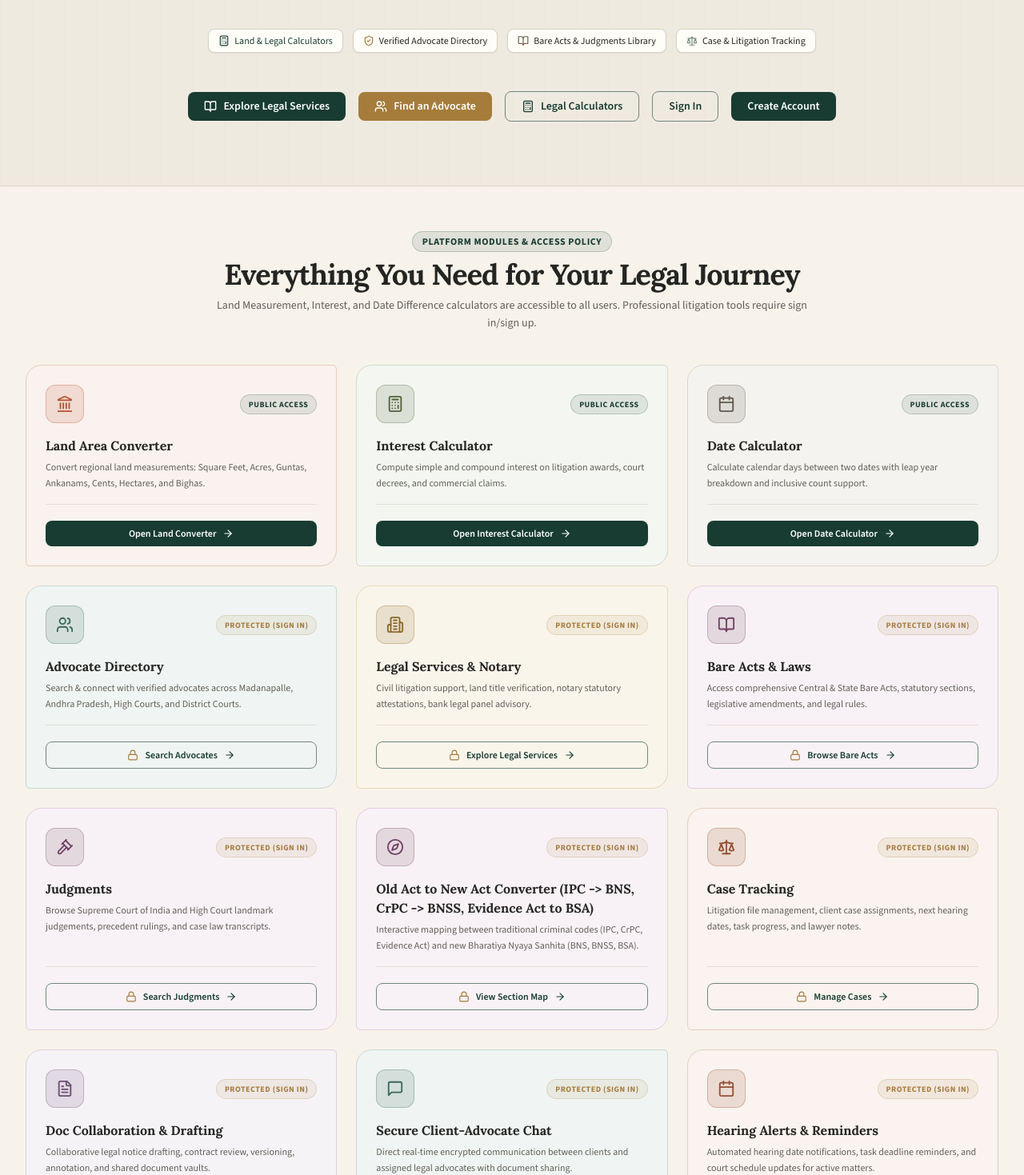
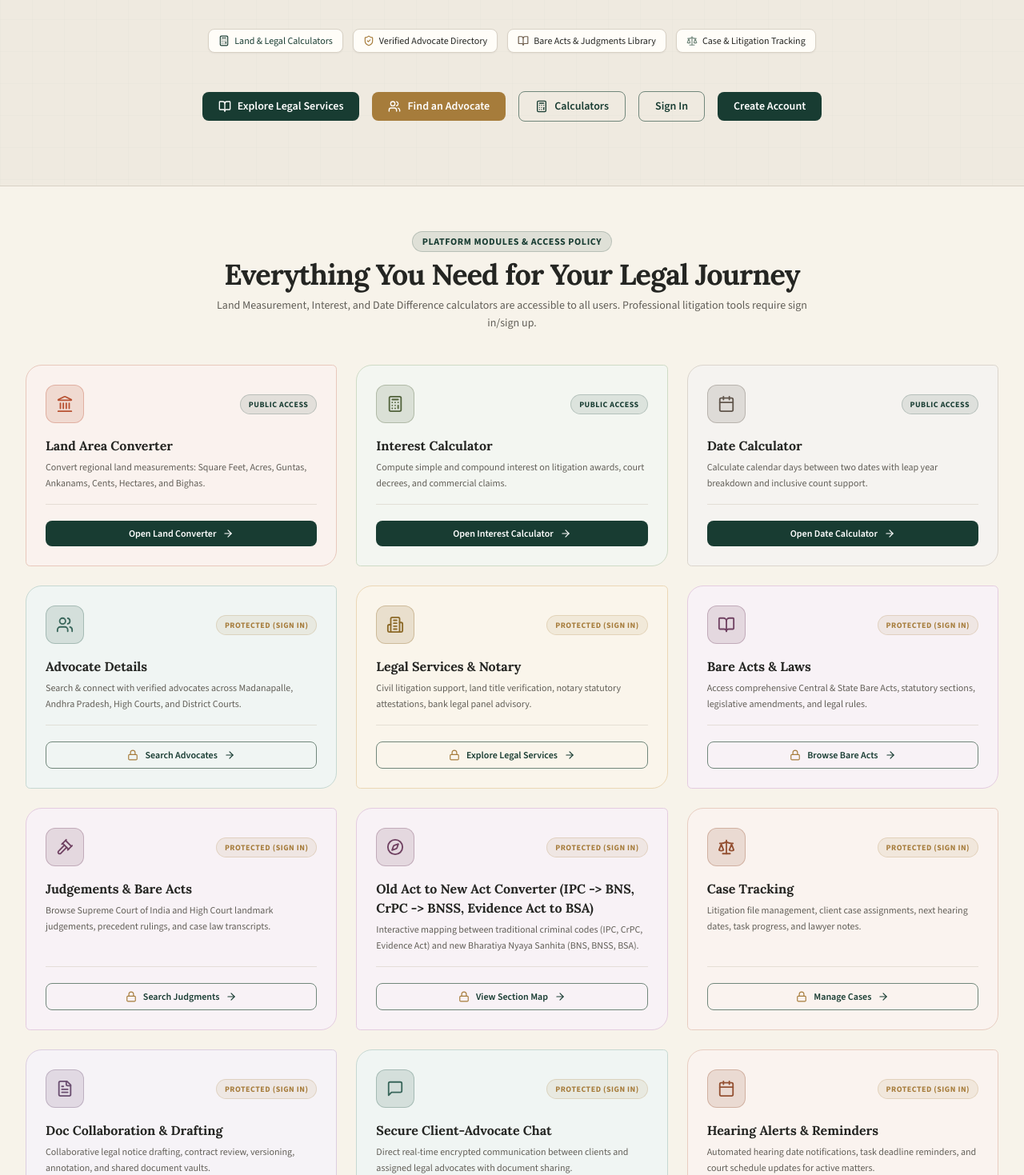
Before and after one commit to charithasree13/unified_legal_system, a React (Vite) app in the folder client/: page /dashboard in a window 1280 px wide. Shown: the part 481-1950 px from the top of the page at 80% size. Built offline with nearby package versions, Linux system fonts and the light colour scheme; no server answers.

Commit message:
rename module display names to Advocate Details, Judgements & Bare Acts, Case Details, and Calculators

```diff
--- a/client/src/App.tsx
+++ b/client/src/App.tsx
@@ -190,7 +190,7 @@ export const App: React.FC = () => {
           <Route
             path="directory"
             element={
-              <ProtectedRoute featureName="Advocate Directory">
+              <ProtectedRoute featureName="Advocate Details">
                 <Directory />
               </ProtectedRoute>
             }
@@ -327,7 +327,7 @@ export const App: React.FC = () => {
           <Route
             path="projects"
             element={
-              <ProtectedRoute featureName="Case & Project Management">
+              <ProtectedRoute featureName="Case Details">
                 <Projects />
               </ProtectedRoute>
             }
--- a/client/src/components/FooterSection.tsx
+++ b/client/src/components/FooterSection.tsx
@@ -131,12 +131,12 @@ export const FooterSection: React.FC = () => {
             <ul className="space-y-2">
               <li>
                 <Link to="/directory" className="hover:text-[#C7A45A] transition-colors flex items-center gap-1">
-                  <span>Advocate Directory</span>
+                  <span>Advocate Details</span>
                 </Link>
               </li>
               <li>
                 <Link to="/calculators" className="hover:text-[#C7A45A] transition-colors flex items-center gap-1">
-                  <span>Court Fee & Land Calculators</span>
+                  <span>Calculators</span>
                 </Link>
               </li>
               <li>
@@ -156,7 +156,7 @@ export const FooterSection: React.FC = () => {
               </li>
               <li>
                 <Link to="/judgements" className="hover:text-[#C7A45A] transition-colors flex items-center gap-1">
-                  <span>Supreme & High Court Judgments</span>
+                  <span>Judgements & Bare Acts</span>
                 </Link>
               </li>
               {canAccessConverter && (
--- a/client/src/components/PortalOverview.tsx
+++ b/client/src/components/PortalOverview.tsx
@@ -116,7 +116,7 @@ export const PortalOverview: React.FC<PortalOverviewProps> = ({ stats, loadingSt
         },
         {
           id: 'directory',
-          title: 'Advocate Directory',
+          title: 'Advocate Details',
           description: 'Access the complete advocate directory database, manage verified badges and practitioner profiles.',
           tag: 'Directory Hub',
           icon: Users,
@@ -125,7 +125,7 @@ export const PortalOverview: React.FC<PortalOverviewProps> = ({ stats, loadingSt
         },
         {
           id: 'judgements',
-          title: 'Judgements & Bare Acts Repository',
+          title: 'Judgements & Bare Acts',
           description: 'Browse, search, and audit all indexed landmark judgements, case laws, central & state acts.',
           tag: 'Legal Library',
           icon: Gavel,
@@ -134,7 +134,7 @@ export const PortalOverview: React.FC<PortalOverviewProps> = ({ stats, loadingSt
         },
         {
           id: 'projects',
-          title: 'Case Projects Management',
+          title: 'Case Details',
           description: 'Overview of platform-wide litigation projects, active client-advocate mappings, and task progress.',
           tag: 'System Cases',
           icon: Scale,
@@ -143,7 +143,7 @@ export const PortalOverview: React.FC<PortalOverviewProps> = ({ stats, loadingSt
         },
         {
           id: 'calculators',
-          title: 'Calculators Engine',
+          title: 'Calculators',
           description: 'Audit and test state court fee calculators, ad-valorem suit formulas, and land conversion utilities.',
           tag: 'Utility Engine',
           icon: Calculator,
@@ -247,7 +247,7 @@ export const PortalOverview: React.FC<PortalOverviewProps> = ({ stats, loadingSt
         },
         {
           id: 'projects',
-          title: 'Case Projects & Tracking',
+          title: 'Case Details',
           description: 'Manage active cases, client assignments, hearing calendars, task milestones, and litigation notes.',
           tag: 'Active Practice',
           icon: Scale,
@@ -256,7 +256,7 @@ export const PortalOverview: React.FC<PortalOverviewProps> = ({ stats, loadingSt
         },
         {
           id: 'directory',
-          title: 'Advocate Directory & Peer Network',
+          title: 'Advocate Details',
           description: 'Network with legal peers, view public practitioner profiles, and manage your directory listing.',
           tag: 'Public Directory',
           icon: Users,
@@ -265,7 +265,7 @@ export const PortalOverview: React.FC<PortalOverviewProps> = ({ stats, loadingSt
         },
         {
           id: 'judgements',
-          title: 'Judgements Repository',
+          title: 'Judgements & Bare Acts',
           description: 'Search Supreme Court & High Court landmark judgements, precedent rulings, and case transcripts.',
           tag: 'Case Law Research',
           icon: Gavel,
@@ -292,7 +292,7 @@ export const PortalOverview: React.FC<PortalOverviewProps> = ({ stats, loadingSt
         }] : []),
         {
           id: 'calculators',
-          title: 'Court Fee & Land Calculators',
+          title: 'Calculators',
           description: 'Compute state court fees, ad-valorem suit values, probate fees, stamp duty, and land area conversions.',
           tag: 'Valuation Tools',
           icon: Calculator,
@@ -387,7 +387,7 @@ export const PortalOverview: React.FC<PortalOverviewProps> = ({ stats, loadingSt
     return [
       {
         id: 'directory',
-        title: 'Advocate Directory',
+        title: 'Advocate Details',
         description: 'Search & connect with verified legal advocates across specializations, cities, High Courts, and District Courts.',
         tag: 'Find Legal Experts',
         icon: Users,
@@ -396,7 +396,7 @@ export const PortalOverview: React.FC<PortalOverviewProps> = ({ stats, loadingSt
       },
       {
         id: 'projects',
-        title: 'Case Projects & File Tracking',
+        title: 'Case Details',
         description: 'Track your active court cases, next hearing dates, lawyer notes, case progress, and task updates.',
         tag: 'My Litigation Files',
         icon: Scale,
@@ -405,7 +405,7 @@ export const PortalOverview: React.FC<PortalOverviewProps> = ({ stats, loadingSt
       },
       {
         id: 'calculators',
-        title: 'Court Fee & Land Calculators',
+        title: 'Calculators',
         description: 'Calculate state court fees, stamp duty, ad-valorem suit valuation, and land measurement conversions.',
         tag: 'Legal Calculators',
         icon: Calculator,
--- a/client/src/components/Sidebar.tsx
+++ b/client/src/components/Sidebar.tsx
@@ -30,19 +30,19 @@ export const Sidebar: React.FC<SidebarProps> = ({ collapsed, setCollapsed, mobil
   const menuItems = [
     { name: 'Dashboard', path: '/dashboard', icon: LayoutDashboard },
     { name: 'Legal Dictionary', path: '/legal-dictionary', icon: BookOpen, advocateOrAdminOnly: true },
-    { name: 'Advocate Directory', path: '/directory', icon: Users },
-    { name: isAdvocateOrAdmin ? 'Land Measurement Calculator' : 'Legal Calculators', path: '/calculators', icon: Calculator },
+    { name: 'Advocate Details', path: '/directory', icon: Users },
+    { name: 'Calculators', path: '/calculators', icon: Calculator },
     { name: 'Interest Calculator', path: '/interest-calculator', icon: Calculator },
     { name: 'Date Calculator', path: '/date-difference-calculator', icon: Calendar },
     { name: 'Court Fee Calculator', path: '/court-fee-calculator', icon: Scale, advocateOrAdminOnly: true },
     { name: 'Hindu Succession Calculator', path: '/hindu-succession-calculator', icon: Scale, normalUserHide: true },
     { name: 'Islamic Inheritance Calculator', path: '/islamic-inheritance-calculator', icon: Scale, normalUserHide: true },
     { name: 'Limitation Act Calculator', path: '/limitation-calculator', icon: Scale, normalUserHide: true },
-    { name: 'Judgements', path: '/judgements', icon: Gavel, normalUserHide: true },
+    { name: 'Judgements & Bare Acts', path: '/judgements', icon: Gavel, normalUserHide: true },
     { name: 'Laws & Acts', path: '/laws', icon: BookOpen, normalUserHide: true },
     { name: 'Secure Chat', path: '/chat', icon: MessageSquare },
     { name: 'Doc Collaboration', path: '/collaboration', icon: FileText },
-    { name: 'Case Projects', path: '/projects', icon: Scale },
+    { name: 'Case Details', path: '/projects', icon: Scale },
     { name: 'Old Acts → New Acts Converter', path: '/section-mapping', icon: BookOpen, normalUserHide: true },
     { name: 'Daily Legal Tips', path: '/daily-legal-tips', icon: BookOpen, normalUserHide: true },
     { name: 'My Notes', path: '/my-notes', icon: StickyNote, normalUserHide: true },
--- a/client/src/pages/PublicDashboard.tsx
+++ b/client/src/pages/PublicDashboard.tsx
@@ -113,7 +113,7 @@ export const PublicDashboard: React.FC = () => {
     },
     {
       id: 'directory',
-      title: 'Advocate Directory',
+      title: 'Advocate Details',
       category: 'Protected (Sign In)',
       isProtected: true,
       icon: Users,
@@ -149,7 +149,7 @@ export const PublicDashboard: React.FC = () => {
     },
     {
       id: 'judgements',
-      title: 'Judgments',
+      title: 'Judgements & Bare Acts',
       category: 'Protected (Sign In)',
       isProtected: true,
       icon: Gavel,
@@ -320,7 +320,7 @@ export const PublicDashboard: React.FC = () => {
                 className="btn-secondary flex items-center gap-2 cursor-pointer text-xs sm:text-sm"
               >
                 <Calculator size={16} />
-                <span>Legal Calculators</span>
+                <span>Calculators</span>
               </Link>
 
               {!token && (
--- a/client/src/pages/UserDashboard.tsx
+++ b/client/src/pages/UserDashboard.tsx
@@ -115,7 +115,7 @@ export const UserDashboard: React.FC = () => {
               to="/calculators"
               className="btn-secondary text-[#F7F3EA] border-[#D8D1C5]/30 hover:bg-white/10 text-xs"
             >
-              Legal Calculators
+              Calculators
             </Link>
           </div>
         </div>
```
